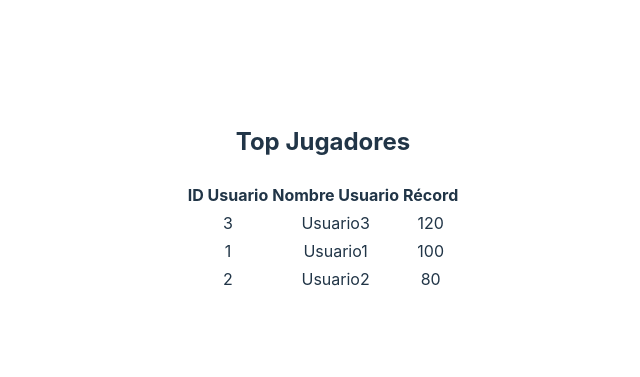
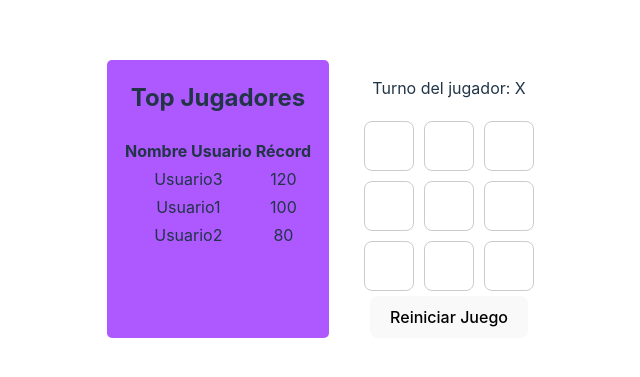
Before and after one commit to AlbertoSMC72/RealTime-GamesOnline, a React (Vite) app: page /Game in a window 1280 px wide. Shown: the part 201-578 px from the top of the page, without its empty margins (317-957 px from the left). Built offline with nearby package versions, Linux system fonts and the light colour scheme.

Commit message:
Refactor code for displaying top players and game page

```diff
--- a/src/components/tablaJugadores.jsx
+++ b/src/components/tablaJugadores.jsx
@@ -9,22 +9,19 @@ function Jugadores() {
             { id_usuario: 1, nombre_usuario: 'Usuario1', record: '100' },
             { id_usuario: 2, nombre_usuario: 'Usuario2', record: '80' },
             { id_usuario: 3, nombre_usuario: 'Usuario3', record: '120' },
-            // ... otros datos de jugadores
         ];
 
-        // Ordenar la lista de jugadores por récord (de mayor a menor)
         const jugadoresOrdenados = datosJugadores.sort((a, b) => parseInt(b.record) - parseInt(a.record));
 
         setJugadores(jugadoresOrdenados);
     }, []);
 
     return (
-        <div>
+        <div style={{textAlign:"center",paddingLeft:"15px",paddingRight:"15px"}}>
             <h2>Top Jugadores</h2>
             <table>
                 <thead>
                     <tr>
-                        <th>ID Usuario</th>
                         <th>Nombre Usuario</th>
                         <th>Récord</th>
                     </tr>
@@ -32,7 +29,6 @@ function Jugadores() {
                 <tbody>
                     {jugadores.map((jugador) => (
                         <tr key={jugador.id_usuario}>
-                            <td>{jugador.id_usuario}</td>
                             <td>{jugador.nombre_usuario}</td>
                             <td>{jugador.record}</td>
                         </tr>
--- /dev/null
+++ b/src/components/tablero.jsx
@@ -0,0 +1,116 @@
+import React, { useState } from "react";
+
+const Board = () => {
+    const initialBoard = [
+        ["", "", ""],
+        ["", "", ""],
+        ["", "", ""],
+    ];
+
+    const [board, setBoard] = useState(initialBoard);
+    const [currentPlayer, setCurrentPlayer] = useState("X");
+    const [winner, setWinner] = useState(null);
+
+    const handleClick = (row, col) => {
+        if (!board[row][col] && !winner) {
+            const newBoard = [...board];
+            newBoard[row][col] = currentPlayer;
+            setBoard(newBoard);
+
+            if (checkWinner(row, col)) {
+                setWinner(currentPlayer);
+            } else {
+                setCurrentPlayer(currentPlayer === "X" ? "O" : "X");
+            }
+        }
+    };
+
+    const checkWinner = (row, col) => {
+        // Check row
+        if (
+            board[row][0] === currentPlayer &&
+            board[row][1] === currentPlayer &&
+            board[row][2] === currentPlayer
+        ) {
+            return true;
+        }
+
+        // Check column
+        if (
+            board[0][col] === currentPlayer &&
+            board[1][col] === currentPlayer &&
+            board[2][col] === currentPlayer
+        ) {
+            return true;
+        }
+
+        // Check diagonals
+        if (
+            (row === col || row + col === 2) &&
+            board[0][0] === currentPlayer &&
+            board[1][1] === currentPlayer &&
+            board[2][2] === currentPlayer
+        ) {
+            return true;
+        }
+
+        if (
+            (row === 0 && col === 2) ||
+            (row === 2 && col === 0) ||
+            (row === 1 && col === 1)
+        ) {
+            if (
+                board[0][2] === currentPlayer &&
+                board[1][1] === currentPlayer &&
+                board[2][0] === currentPlayer
+            ) {
+                return true;
+            }
+        }
+
+        return false;
+    };
+
+    const resetGame = () => {
+        setBoard(initialBoard);
+        setCurrentPlayer("X");
+        setWinner(null);
+    };
+
+    return (
+        <div>
+            <div>
+                {winner ? (
+                    <p>¡Ganador: {winner}!</p>
+                ) : (
+                    <p>Turno del jugador: {currentPlayer}</p>
+                )}
+            </div>
+            <div>
+                {board.map((row, i) => (
+                    <div key={i} style={{ display: "flex" }}>
+                        {row.map((cell, j) => (
+                            <button
+                                key={j}
+                                onClick={() => handleClick(i, j)}
+                                style={{
+                                    width: "50px",
+                                    height: "50px",
+                                    fontSize: "20px",
+                                    border: "1px solid #ccc",
+                                    backgroundColor: cell === "" ? "white" : cell === "X" ? "#ffcccb" : "#b3e6b3",
+                                    margin: "5px",
+                                }}
+                            >
+                                {cell}
+                            </button>
+                        ))}
+                    </div>
+                ))}
+            </div>
+            <button onClick={resetGame}>Reiniciar Juego</button>
+        </div>
+    );
+};
+
+export default Board;
--- a/src/components/user.jsx
+++ b/src/components/user.jsx
@@ -1,11 +1,13 @@
 import { useState } from 'react';
 import './css/user.css';
+import { Navigate } from 'react-router-dom';
 
 function User() {
     const [username, setUsername] = useState('');
 
     const handleInputChange = (event) => {
         setUsername(event.target.value);
+        Navigate('/Game');
     };
 
     const handleSaveClick = () => {
--- /dev/null
+++ b/src/pages/css/game.css
@@ -0,0 +1,8 @@
+.top-jugadores {
+    text-align: left;
+    background-color: rgb(174, 88, 255);
+    border-radius: 5px;
+}
+.game {
+    margin-left: 30px;
+}
--- a/src/pages/game.page.jsx
+++ b/src/pages/game.page.jsx
@@ -1,12 +1,18 @@
-import Jugadores from '../components/tablaJugadores'
+import Jugadores from '../components/tablaJugadores';
+import Tablero from '../components/tablero';  // Asegúrate de importar el componente correcto
+import "./css/game.css"
 
 function PaginaJuego() {
-
-  return (
-    <>
-      <Jugadores />
-    </>
-  )
+    return (
+        <div style={{ display: 'flex' }}>
+            <div className='top-jugadores'>
+                <Jugadores />
+            </div>
+            <div className='game'>
+                <Tablero />
+            </div>
+        </div>
+    );
 }
 
-export default PaginaJuego
+export default PaginaJuego;
```
